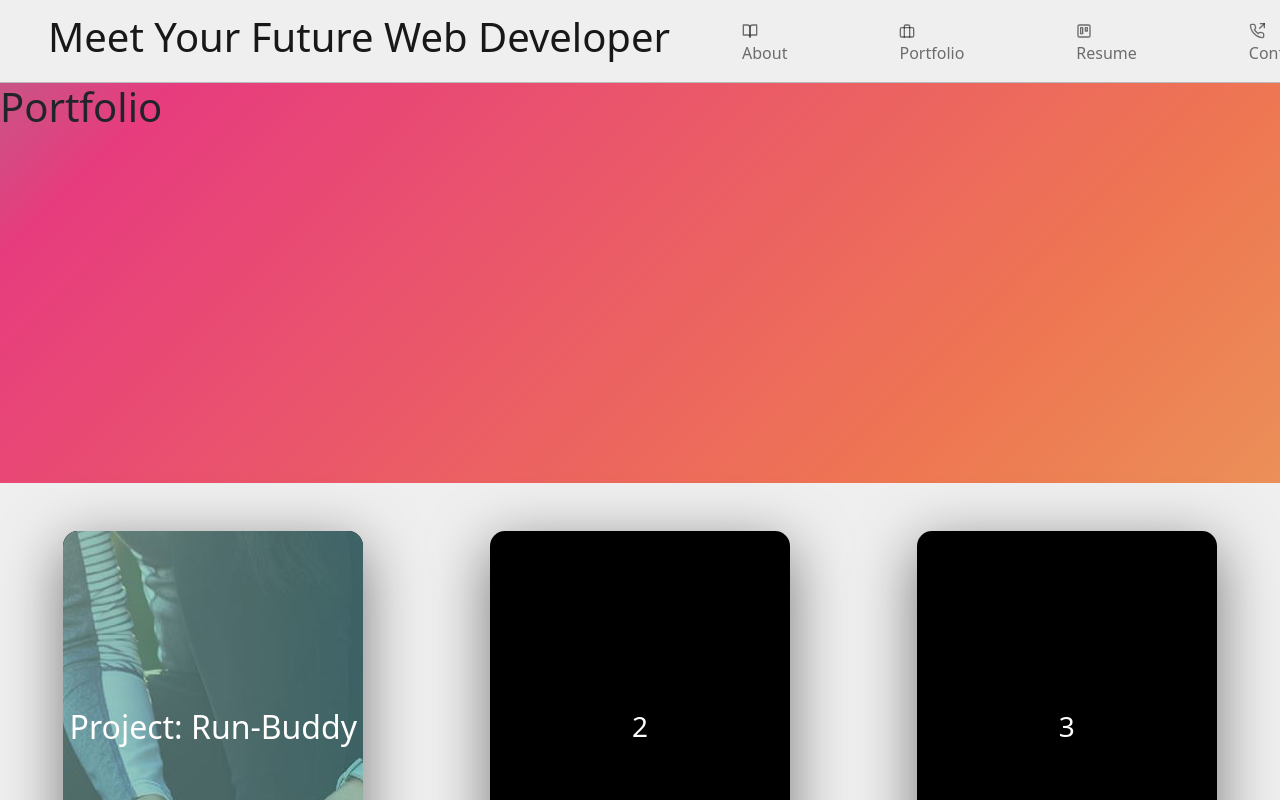
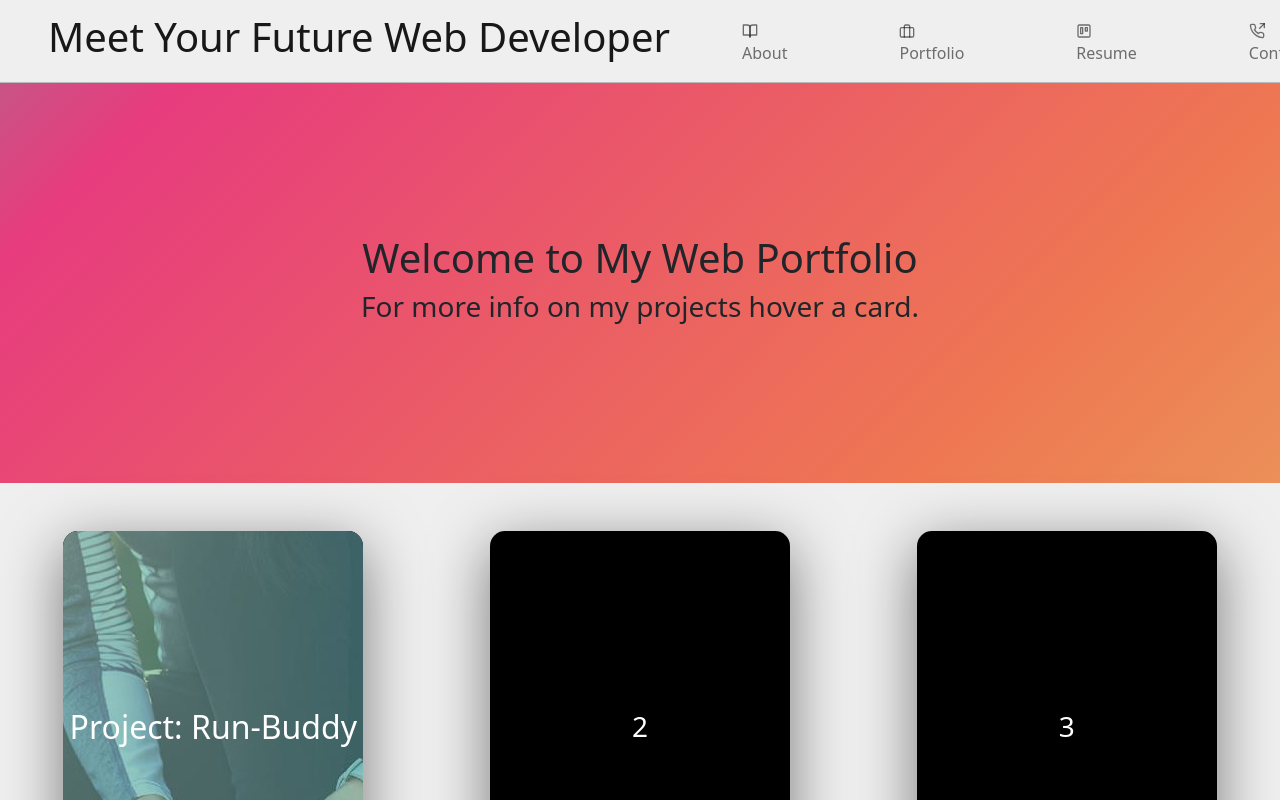
Before and after one commit to rprice000/portfolio-v2, a React (Create React App) app in the folder client/: page /portfolio in a window 1280 px wide. Shown: the top 800 px of the page. Built offline with nearby package versions, Linux system fonts and the light colour scheme.

Commit message:
portfolio hero background added part 2

```diff
--- a/client/src/pages/Portfolio/Portfolio.js
+++ b/client/src/pages/Portfolio/Portfolio.js
@@ -20,8 +20,16 @@ const Portfolio = () => {
 
     return (
             <div id="portfolio-page">
-                <section id="portfolio-hero" className="mb-5">
-                <h1>Portfolio</h1>
+                <section id="portfolio-hero" className="mb-5 d-flex justify-content-center align-items-center">
+                    <div className="flex-column d-flex justify-content-center align-items-center">
+                        <h1 class="hero-content">
+                            Welcome to My Web Portfolio
+                        </h1>
+
+                        <h3 class="hero-content">
+                            For more info on my projects hover a card.
+                        </h3>
+                    </div>
                 </section>
                 <Container fluid>
                 {/* d-flex justify-content-center align-items-center */}
```
